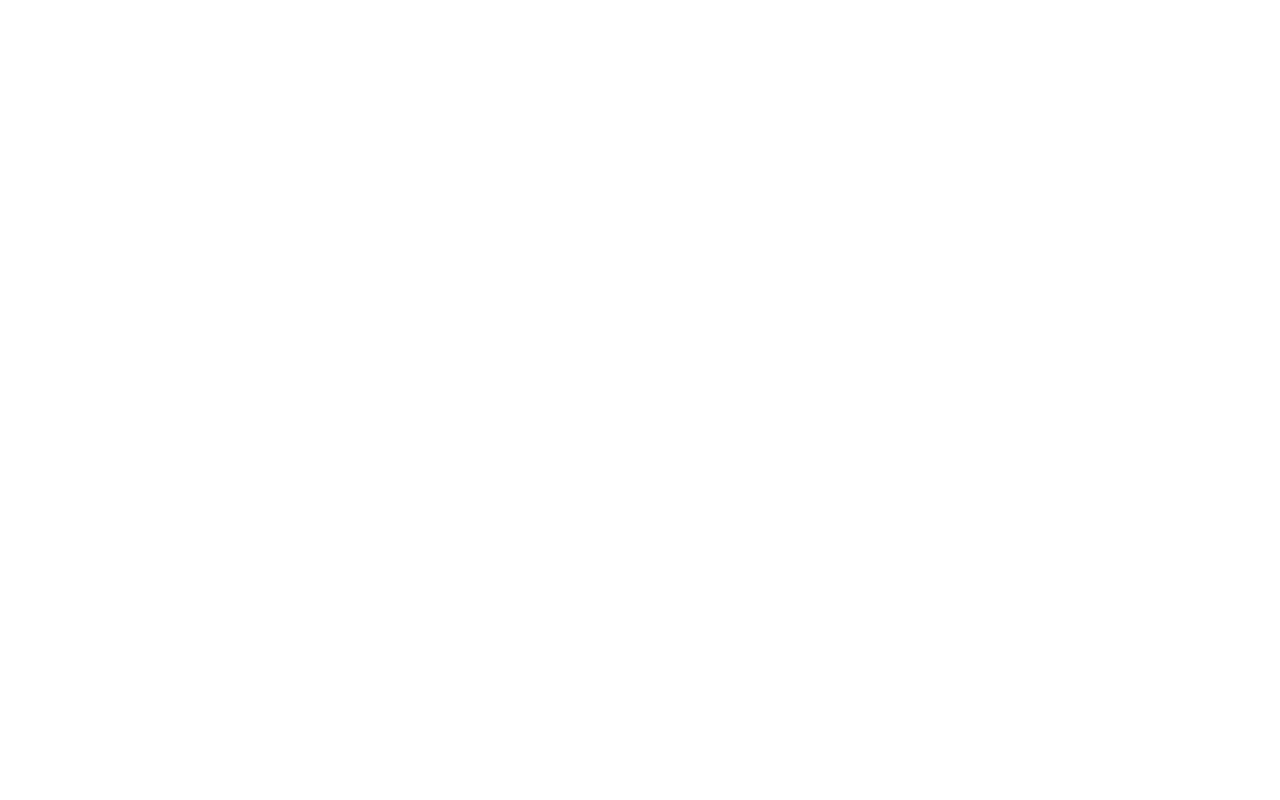
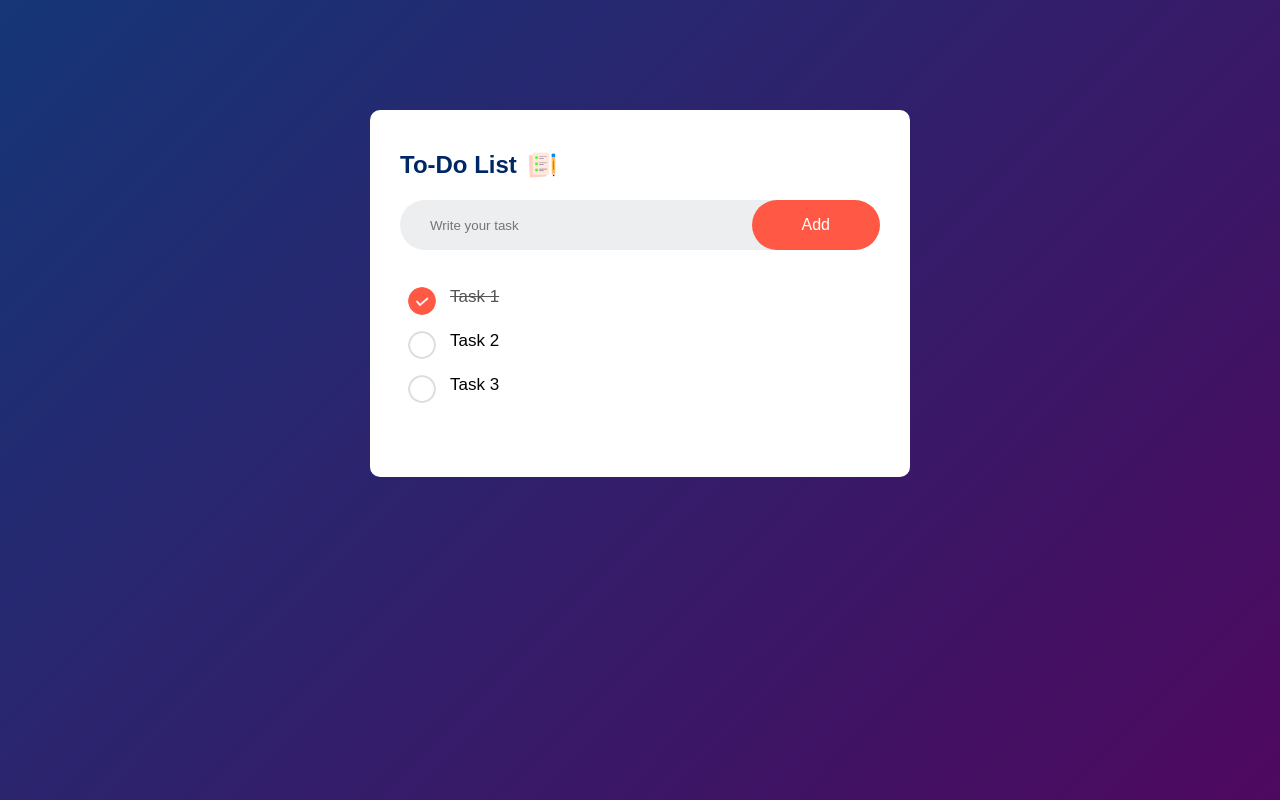
Before and after one commit to nomanabdullah-dev/js-todo-list, a plain HTML site: page index.html in a window 1280 px wide. Drawn offline with Linux system fonts and the light colour scheme.

Commit message:
design completed

```diff
--- a/index.html
+++ b/index.html
@@ -3,11 +3,25 @@
 <head>
     <meta charset="UTF-8">
     <meta name="viewport" content="width=device-width, initial-scale=1.0">
-    <title>Document</title>
+    <title>To-Do List App</title>
     <link rel="stylesheet" href="style.css">
 </head>
 <body>
+    <div class="container">
+        <div class="todo-app">
+            <h2>To-Do List <img src="images/icon.png" alt="heading icon" srcset=""></h2>
+            <div class="row">
+                <input type="text" id="input-bot" placeholder="Write your task">
+                <button>Add</button>
+            </div>
 
+            <ul id="list-container">
+                <li class="checked">Task 1</li>
+                <li>Task 2</li>
+                <li>Task 3</li>
+            </ul>
+        </div>
+    </div>
 
 
 
--- a/style.css
+++ b/style.css
@@ -0,0 +1,84 @@
+*{
+    margin: 0;
+    padding: 0;
+    font-family: 'poppins', sans-serif;
+    box-sizing: border-box;
+}
+.container{
+    width: 100%;
+    min-height: 100vh;
+background: linear-gradient(135deg, #153677, #4e085f);
+    padding: 10px;
+}
+.todo-app{
+    width: 100%;
+    max-width: 540px;
+    background: #fff;
+    margin: 100px auto 20px;
+    padding: 40px 30px 70px;
+    border-radius: 10px;
+}
+.todo-app h2{
+    color: #002765;
+    display: flex;
+    align-items: center;
+    margin-bottom: 20px;
+}
+.todo-app h2 img{
+    width: 30px;
+    margin-left: 10px;
+}
+.row{
+    display: flex;
+    align-items: center;
+    justify-content: space-between;
+    background: #edeef0;
+    border-radius: 30px;
+    padding-left: 20px;
+    margin-bottom: 25px;
+}
+input{
+    flex: 1;
+    border: none;
+    outline: none;
+    background: transparent;
+    padding: 10px;
+    font-weight: 14px;
+}
+button{
+    border: none;
+    outline: none;
+    padding: 16px 50px;
+    background: #ff5945;
+    color: #fff;
+    font-size: 16px;
+    cursor: pointer;
+    border-radius: 40px;
+}
+ul li{
+    list-style: none;
+    font-size: 17px;
+    padding: 12px 8px 12px 50px;
+    user-select: none;
+    cursor: pointer;
+    position: relative;
+}
+ul li::before{
+    content: '';
+    position: absolute;
+    height: 28px;
+    width: 28px;
+    border-radius: 50%;
+    background-image: url(images/unchecked.png);
+    background-size: cover;
+    background-position: center;
+    top: 12px;
+    left: 8px;
+}
+ul li.checked{
+    color: #555;
+    text-decoration: line-through;
+}
+ul li.checked::before{
+    background-image: url(images/checked.png);
+}
```
